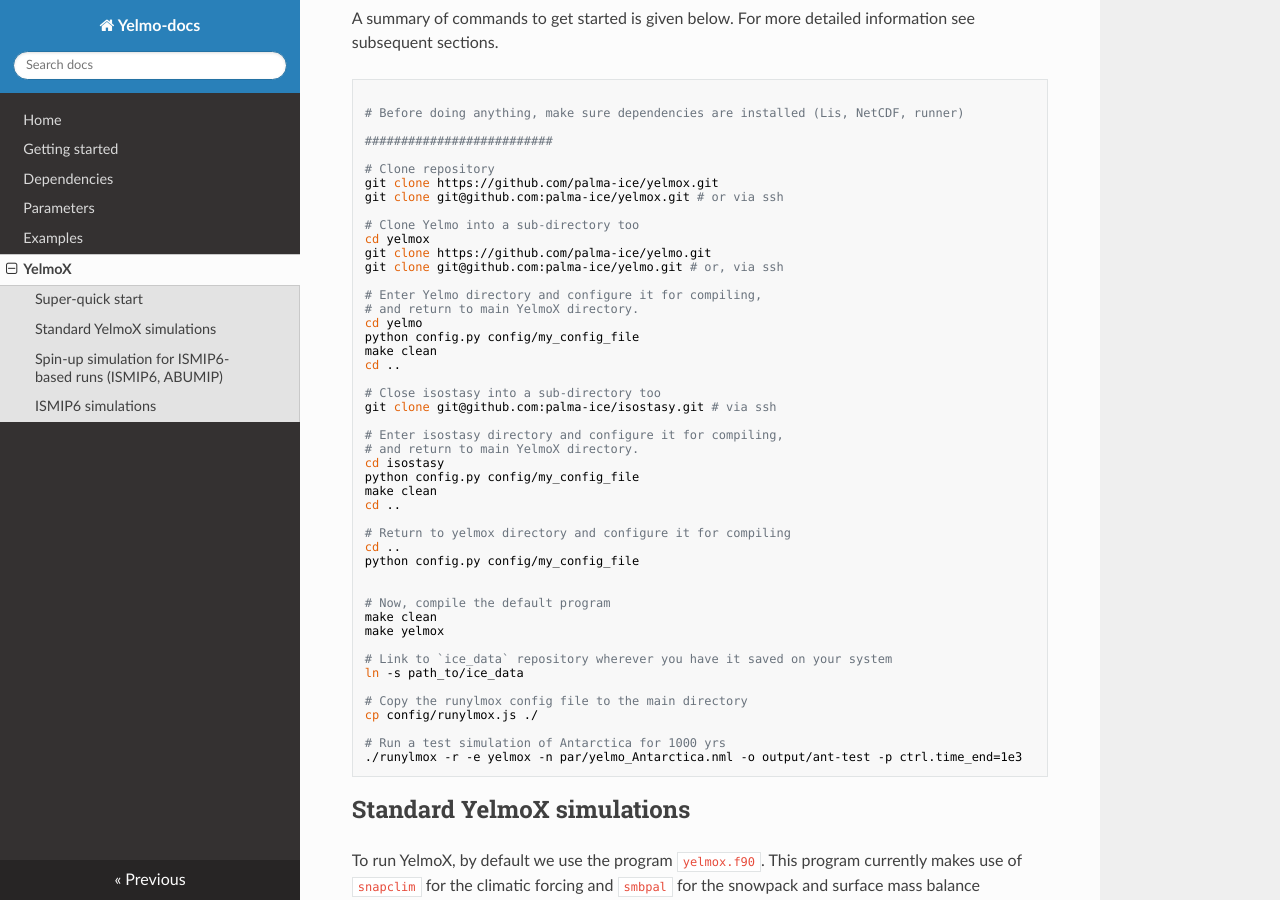
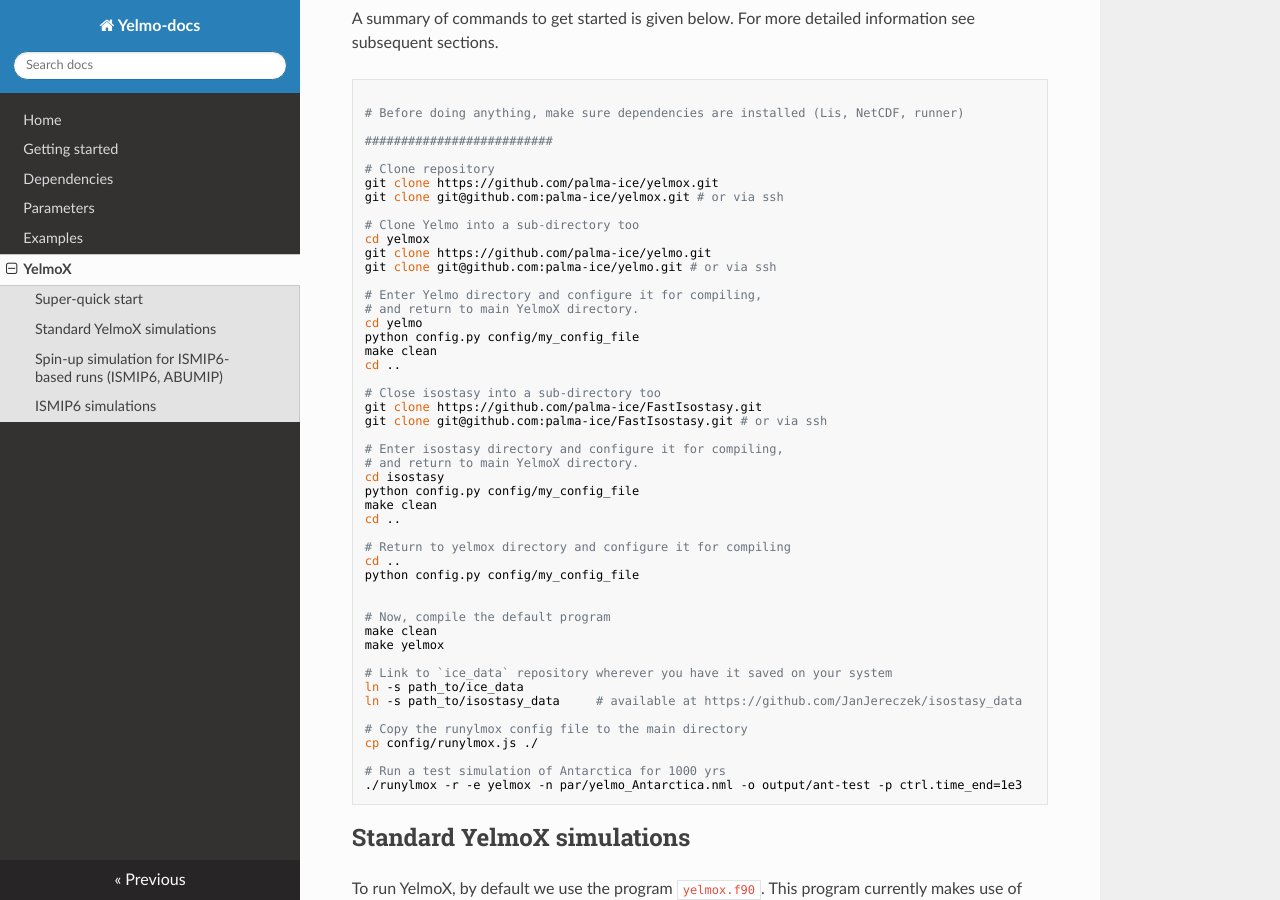
Before and after one commit to palma-ice/yelmo-docs, an MkDocs documentation site: the page built from docs/running-with-yelmox.md, in a window 1280 px wide and 900 px high, scrolled down 1153 px. Built offline with MkDocs 1.6.1, drawn with Linux system fonts in a browser that asks for light colours; nearby versions of some CDN libraries.

Commit message:
yelmox with FastIsostasy

```diff
--- a/docs/running-with-yelmox.md
+++ b/docs/running-with-yelmox.md
@@ -25,7 +25,7 @@
 # Clone Yelmo into a sub-directory too
 cd yelmox
 git clone https://github.com/palma-ice/yelmo.git
-git clone git@github.com:palma-ice/yelmo.git # or, via ssh
+git clone git@github.com:palma-ice/yelmo.git # or via ssh
 
 # Enter Yelmo directory and configure it for compiling,
 # and return to main YelmoX directory.
@@ -35,7 +35,8 @@
 cd ..
 
 # Close isostasy into a sub-directory too
-git clone git@github.com:palma-ice/isostasy.git # via ssh
+git clone https://github.com/palma-ice/FastIsostasy.git
+git clone git@github.com:palma-ice/FastIsostasy.git # or via ssh
 
 # Enter isostasy directory and configure it for compiling,
 # and return to main YelmoX directory.
@@ -55,6 +56,7 @@
 
 # Link to `ice_data` repository wherever you have it saved on your system
 ln -s path_to/ice_data
+ln -s path_to/isostasy_data     # available at https://github.com/JanJereczek/isostasy_data
 
 # Copy the runylmox config file to the main directory
 cp config/runylmox.js ./
```
